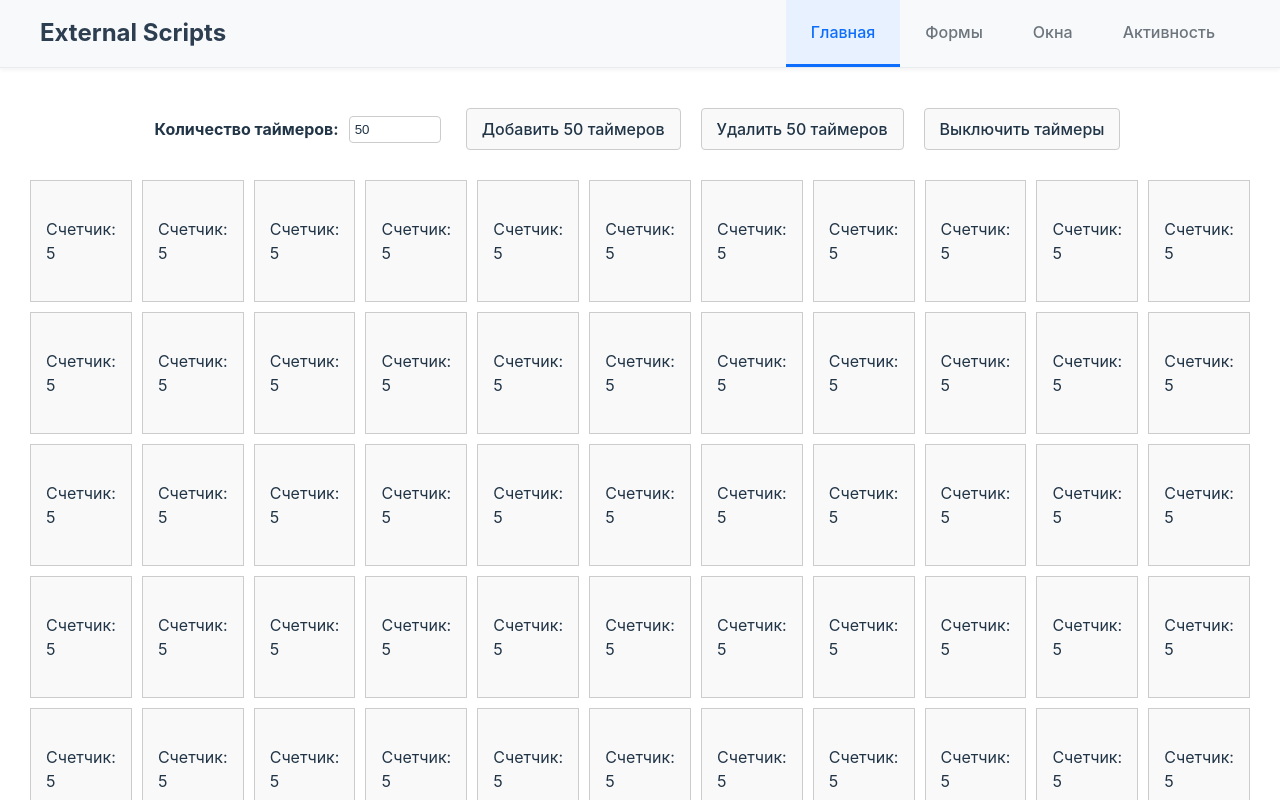
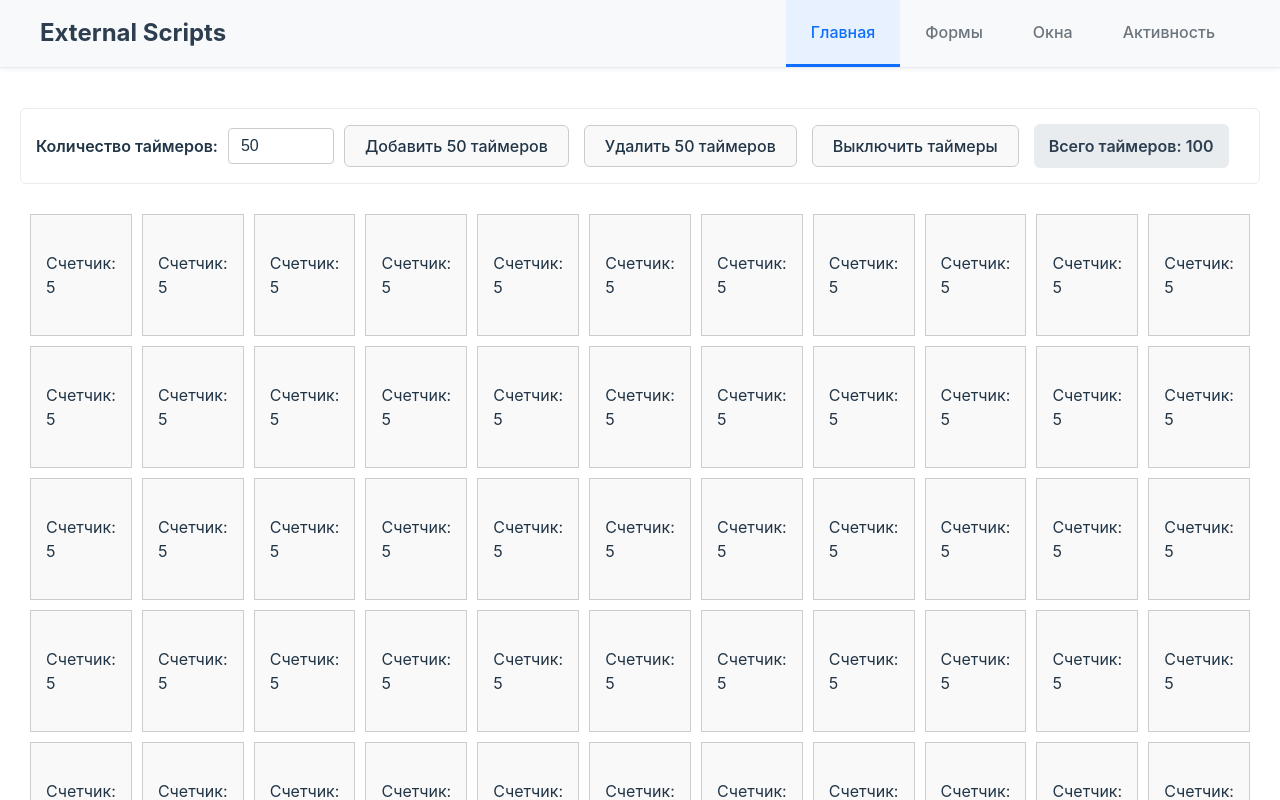
Before and after one commit to cvgalagan/astroship-for-testing, a React (Vite) app: page / in a window 1280 px wide. Shown: the top 800 px of the page. Built offline with nearby package versions, Linux system fonts and the light colour scheme.

Commit message:
Created control buttons common component

```diff
--- a/src/components/ActivityPage/ActivityPage.css
+++ b/src/components/ActivityPage/ActivityPage.css
@@ -33,50 +33,6 @@
   font-size: 1.8rem;
   border-bottom: 2px solid #3498db;
   padding-bottom: 10px;
-}
-
-/* Controls */
-.controls-group {
-  display: flex;
-  flex-wrap: wrap;
-  gap: 10px;
-  align-items: center;
-  margin-bottom: 25px;
-  padding: 15px;
-  background-color: #ffffff;
-  border-radius: 6px;
-  border: 1px solid #e9ecef;
-}
-
-.control-btn {
-  padding: 10px 20px;
-  border: 1px solid #ccc;
-  border-radius: 6px;
-  background-color: #f9f9f9;
-  color: #213547;
-  cursor: pointer;
-  font-weight: 500;
-  font-size: 1rem;
-  transition: all 0.3s ease;
-}
-
-.control-btn:hover {
-  background-color: #e9e9e9;
-  border-color: #3498db;
-  transform: translateY(-1px);
-}
-
-.control-btn:active {
-  transform: translateY(0);
-}
-
-.count-label {
-  font-weight: 600;
-  color: #2c3e50;
-  padding: 10px 15px;
-  background-color: #e9ecef;
-  border-radius: 6px;
-  font-size: 1rem;
 }
 
 /* Section 1: Scrollable Image */
@@ -166,27 +122,6 @@
     border-bottom-color: #646cff;
   }
 
-  .controls-group {
-    background-color: #1a1a1a;
-    border-color: #444;
-  }
-
-  .control-btn {
-    border: 1px solid #444;
-    background-color: #2a2a2a;
-    color: rgba(255, 255, 255, 0.87);
-  }
-
-  .control-btn:hover {
-    background-color: #3a3a3a;
-    border-color: #646cff;
-  }
-
-  .count-label {
-    color: rgba(255, 255, 255, 0.87);
-    background-color: #1a1a1a;
-  }
-
   .scrollable-container {
     border-color: #444;
     background-color: #1a1a1a;
@@ -227,15 +162,6 @@
     grid-template-columns: repeat(auto-fill, minmax(150px, 1fr));
     gap: 10px;
   }
-
-  .controls-group {
-    flex-direction: column;
-    align-items: stretch;
-  }
-
-  .control-btn {
-    width: 100%;
-  }
 }
 
 @media (max-width: 480px) {
--- a/src/components/ActivityPage/ActivityPage.jsx
+++ b/src/components/ActivityPage/ActivityPage.jsx
@@ -1,4 +1,5 @@
 import { useState } from 'react'
+import ControlButtons from '../ControlButtons/ControlButtons'
 import './ActivityPage.css'
 
 function ActivityPage() {
@@ -43,15 +44,14 @@ function ActivityPage() {
       {/* Section 2: Video Players */}
       <section className="activity-section">
         <h2>Видео плеер</h2>
-        <div className="controls-group">
-          <button onClick={handleAddVideo} className="control-btn">
-            Добавить видео
-          </button>
-          <button onClick={handleRemoveVideo} className="control-btn">
-            Удалить видео
-          </button>
-          <span className="count-label">Видео: {videoCount}</span>
-        </div>
+        <ControlButtons
+          addLabel="Добавить видео"
+          removeLabel="Удалить видео"
+          onAdd={handleAddVideo}
+          onRemove={handleRemoveVideo}
+          currentCount={videoCount}
+          countLabel="Видео"
+        />
         <div className="video-grid">
           {Array.from({ length: videoCount }).map((_, index) => (
             <div key={index} className="video-wrapper">
@@ -74,15 +74,14 @@ function ActivityPage() {
       {/* Section 3: Image Gallery */}
       <section className="activity-section">
         <h2>Галерея изображений</h2>
-        <div className="controls-group">
-          <button onClick={handleAddImage} className="control-btn">
-            Добавить 3 изображения
-          </button>
-          <button onClick={handleRemoveImage} className="control-btn">
-            Удалить 3 изображения
-          </button>
-          <span className="count-label">Изображений: {imageCount}</span>
-        </div>
+        <ControlButtons
+          addLabel="Добавить 3 изображения"
+          removeLabel="Удалить 3 изображения"
+          onAdd={handleAddImage}
+          onRemove={handleRemoveImage}
+          currentCount={imageCount}
+          countLabel="Изображений"
+        />
         <div className="image-gallery">
           {Array.from({ length: imageCount }).map((_, index) => (
             <div key={index} className="image-item">
--- /dev/null
+++ b/src/components/ControlButtons/ControlButtons.css
@@ -0,0 +1,153 @@
+.control-buttons {
+  display: flex;
+  flex-wrap: wrap;
+  gap: 10px;
+  align-items: center;
+  padding: 15px;
+  background-color: #ffffff;
+  border-radius: 6px;
+  border: 1px solid #e9ecef;
+  margin-bottom: 20px;
+}
+
+.control-input-wrapper {
+  display: flex;
+  align-items: center;
+}
+
+.control-label {
+  font-weight: 600;
+  display: flex;
+  align-items: center;
+  color: #213547;
+  font-size: 1rem;
+}
+
+.control-input {
+  padding: 8px 12px;
+  margin-left: 10px;
+  border: 1px solid #ccc;
+  border-radius: 4px;
+  width: 80px;
+  background-color: #ffffff;
+  color: #213547;
+  font-size: 1rem;
+  transition: border-color 0.3s ease;
+}
+
+.control-input:focus {
+  outline: none;
+  border-color: #3498db;
+}
+
+.control-btn {
+  padding: 10px 20px;
+  border: 1px solid #ccc;
+  border-radius: 6px;
+  background-color: #f9f9f9;
+  color: #213547;
+  cursor: pointer;
+  font-weight: 500;
+  font-size: 1rem;
+  transition: all 0.3s ease;
+}
+
+.control-btn:hover {
+  background-color: #e9e9e9;
+  border-color: #3498db;
+  transform: translateY(-1px);
+}
+
+.control-btn:active {
+  transform: translateY(0);
+}
+
+.control-btn-add:hover {
+  border-color: #27ae60;
+}
+
+.control-btn-remove:hover {
+  border-color: #e74c3c;
+}
+
+.control-count-label {
+  font-weight: 600;
+  color: #2c3e50;
+  padding: 10px 15px;
+  background-color: #e9ecef;
+  border-radius: 6px;
+  font-size: 1rem;
+}
+
+/* Dark theme support */
+@media (prefers-color-scheme: dark) {
+  .control-buttons {
+    background-color: #1a1a1a;
+    border-color: #444;
+  }
+
+  .control-label {
+    color: rgba(255, 255, 255, 0.87);
+  }
+
+  .control-input {
+    border: 1px solid #444;
+    background-color: #2a2a2a;
+    color: rgba(255, 255, 255, 0.87);
+  }
+
+  .control-input:focus {
+    border-color: #646cff;
+  }
+
+  .control-btn {
+    border: 1px solid #444;
+    background-color: #2a2a2a;
+    color: rgba(255, 255, 255, 0.87);
+  }
+
+  .control-btn:hover {
+    background-color: #3a3a3a;
+    border-color: #646cff;
+  }
+
+  .control-btn-add:hover {
+    border-color: #27ae60;
+  }
+
+  .control-btn-remove:hover {
+    border-color: #e74c3c;
+  }
+
+  .control-count-label {
+    color: rgba(255, 255, 255, 0.87);
+    background-color: #2a2a2a;
+  }
+}
+
+/* Mobile responsive */
+@media (max-width: 768px) {
+  .control-buttons {
+    flex-direction: column;
+    align-items: stretch;
+  }
+
+  .control-input-wrapper {
+    width: 100%;
+  }
+
+  .control-label {
+    width: 100%;
+    justify-content: space-between;
+  }
+
+  .control-input {
+    margin-left: 0;
+    flex: 1;
+    max-width: 100px;
+  }
+
+  .control-btn {
+    width: 100%;
+  }
+}
--- /dev/null
+++ b/src/components/ControlButtons/ControlButtons.jsx
@@ -0,0 +1,52 @@
+import './ControlButtons.css'
+
+function ControlButtons({
+  addLabel,
+  removeLabel,
+  onAdd,
+  onRemove,
+  currentCount,
+  countLabel = 'Количество',
+  showInput = false,
+  inputValue,
+  onInputChange,
+  inputLabel,
+  showToggle = false,
+  toggleLabel,
+  onToggle
+}) {
+  return (
+    <div className="control-buttons">
+      {showInput && (
+        <div className="control-input-wrapper">
+          <label className="control-label">
+            {inputLabel}:
+            <input
+              type="number"
+              value={inputValue}
+              onChange={(e) => onInputChange(Number(e.target.value))}
+              className="control-input"
+              min="0"
+            />
+          </label>
+        </div>
+      )}
+      <button onClick={onAdd} className="control-btn control-btn-add">
+        {addLabel}
+      </button>
+      <button onClick={onRemove} className="control-btn control-btn-remove">
+        {removeLabel}
+      </button>
+      {showToggle && (
+        <button onClick={onToggle} className="control-btn control-btn-toggle">
+          {toggleLabel}
+        </button>
+      )}
+      <span className="control-count-label">
+        {countLabel}: {currentCount}
+      </span>
+    </div>
+  )
+}
+
+export default ControlButtons
--- a/src/components/HomePage/HomePage.css
+++ /dev/null
@@ -1,65 +0,0 @@
-.button-group {
-  display: flex;
-  flex-direction: column;
-  gap: 10px;
-  align-items: center;
-  margin-bottom: 20px;
-}
-
-.button-group > div {
-  display: flex;
-  align-items: center;
-}
-
-.button-group button {
-  padding: 10px 15px;
-  margin: 0 5px;
-  border: 1px solid #444;
-  border-radius: 4px;
-  background-color: #2a2a2a;
-  color: rgba(255, 255, 255, 0.87);
-  cursor: pointer;
-  transition: background-color 0.3s;
-}
-
-.button-group button:hover {
-  background-color: #3a3a3a;
-}
-
-.button-group input[type="number"] {
-  padding: 5px;
-  border: 1px solid #444;
-  border-radius: 4px;
-  width: 80px;
-  background-color: #2a2a2a;
-  color: rgba(255, 255, 255, 0.87);
-}
-
-.button-group label {
-  font-weight: bold;
-  display: flex;
-  align-items: center;
-  color: rgba(255, 255, 255, 0.87);
-}
-
-@media (prefers-color-scheme: light) {
-  .button-group button {
-    border: 1px solid #ccc;
-    background-color: #f9f9f9;
-    color: #213547;
-  }
-
-  .button-group button:hover {
-    background-color: #e9e9e9;
-  }
-
-  .button-group input[type="number"] {
-    border: 1px solid #ccc;
-    background-color: #ffffff;
-    color: #213547;
-  }
-
-  .button-group label {
-    color: #213547;
-  }
-}
--- a/src/components/HomePage/HomePage.jsx
+++ b/src/components/HomePage/HomePage.jsx
@@ -1,5 +1,6 @@
 import { useSelector, useDispatch } from 'react-redux'
 import GridPage from '../GridPage/GridPage'
+import ControlButtons from '../ControlButtons/ControlButtons'
 import {
   addTimers,
   removeTimers,
@@ -9,7 +10,6 @@ import {
   selectNewTimersCount,
   selectIsTimersEnabled
 } from '../../store/timers/timersSlice'
-import './HomePage.css'
 
 function HomePage() {
   const dispatch = useDispatch()
@@ -35,24 +35,21 @@ function HomePage() {
 
   return (
     <>
-      <div style={{ marginBottom: '20px' }}>
-        <div className="button-group">
-          <div>
-            <label>
-              Количество таймеров:
-              <input
-                type="number"
-                value={newTimersCount}
-                onChange={(e) => handleNewTimersCountChange(Number(e.target.value))}
-                style={{ marginLeft: '10px', marginRight: '10px' }}
-              />
-            </label>
-          </div>
-          <button onClick={handleAddTimers}>Добавить {newTimersCount} таймеров</button>
-          <button onClick={handleRemoveTimers}>Удалить {newTimersCount} таймеров</button>
-          <button onClick={handleToggleTimers}>{isTimersEnabled ? "Выключить таймеры" : "Включить таймеры"}</button>
-        </div>
-        </div>
+      <ControlButtons
+        addLabel={`Добавить ${newTimersCount} таймеров`}
+        removeLabel={`Удалить ${newTimersCount} таймеров`}
+        onAdd={handleAddTimers}
+        onRemove={handleRemoveTimers}
+        currentCount={timersCount}
+        countLabel="Всего таймеров"
+        showInput={true}
+        inputValue={newTimersCount}
+        onInputChange={handleNewTimersCountChange}
+        inputLabel="Количество таймеров"
+        showToggle={true}
+        toggleLabel={isTimersEnabled ? "Выключить таймеры" : "Включить таймеры"}
+        onToggle={handleToggleTimers}
+      />
       <GridPage timersCount={timersCount} isTimersEnabled={isTimersEnabled} />
     </>
   )
```
Also changed, not shown: 1 other file (tests, documents, lock files or other folders).
